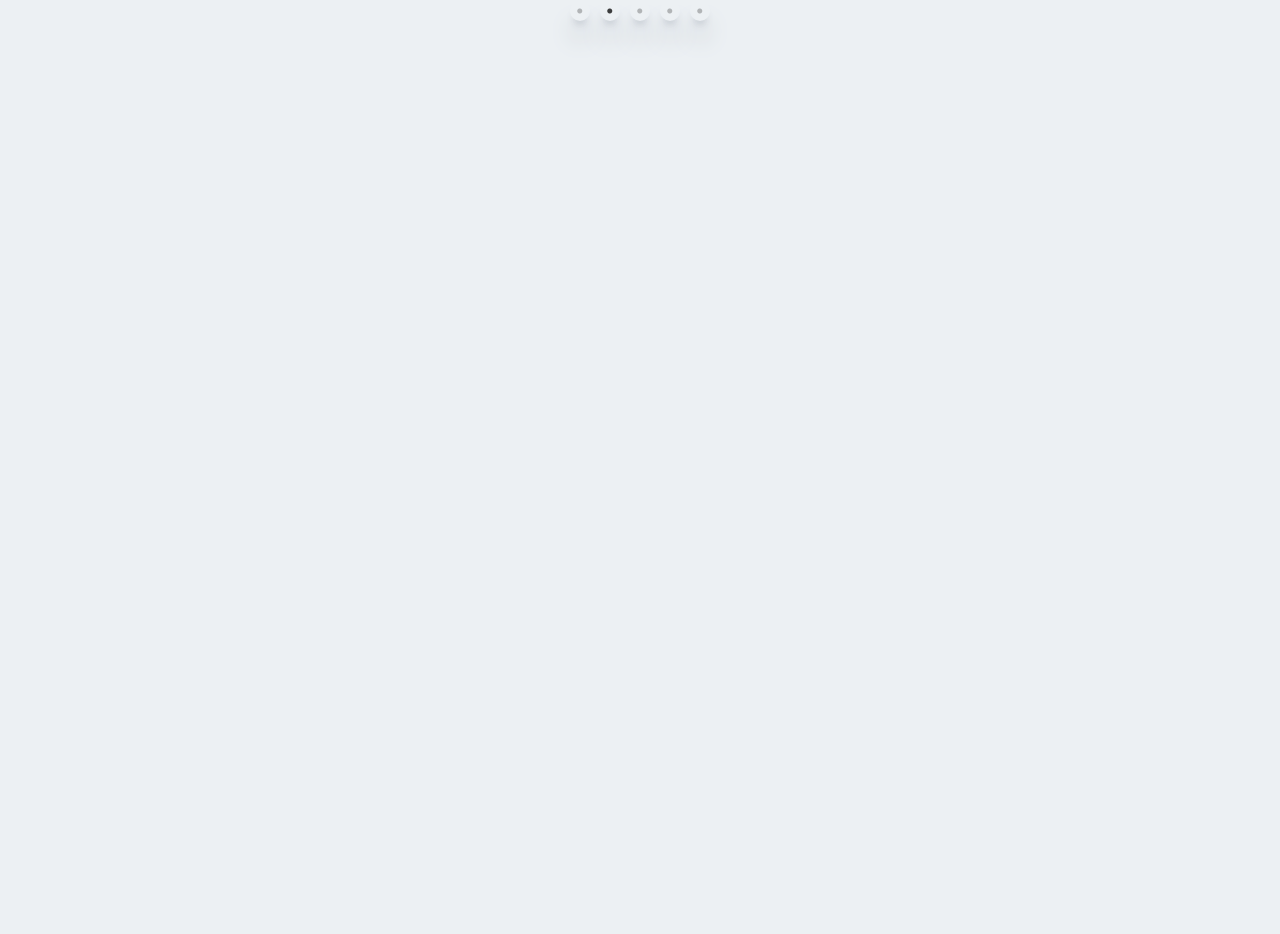
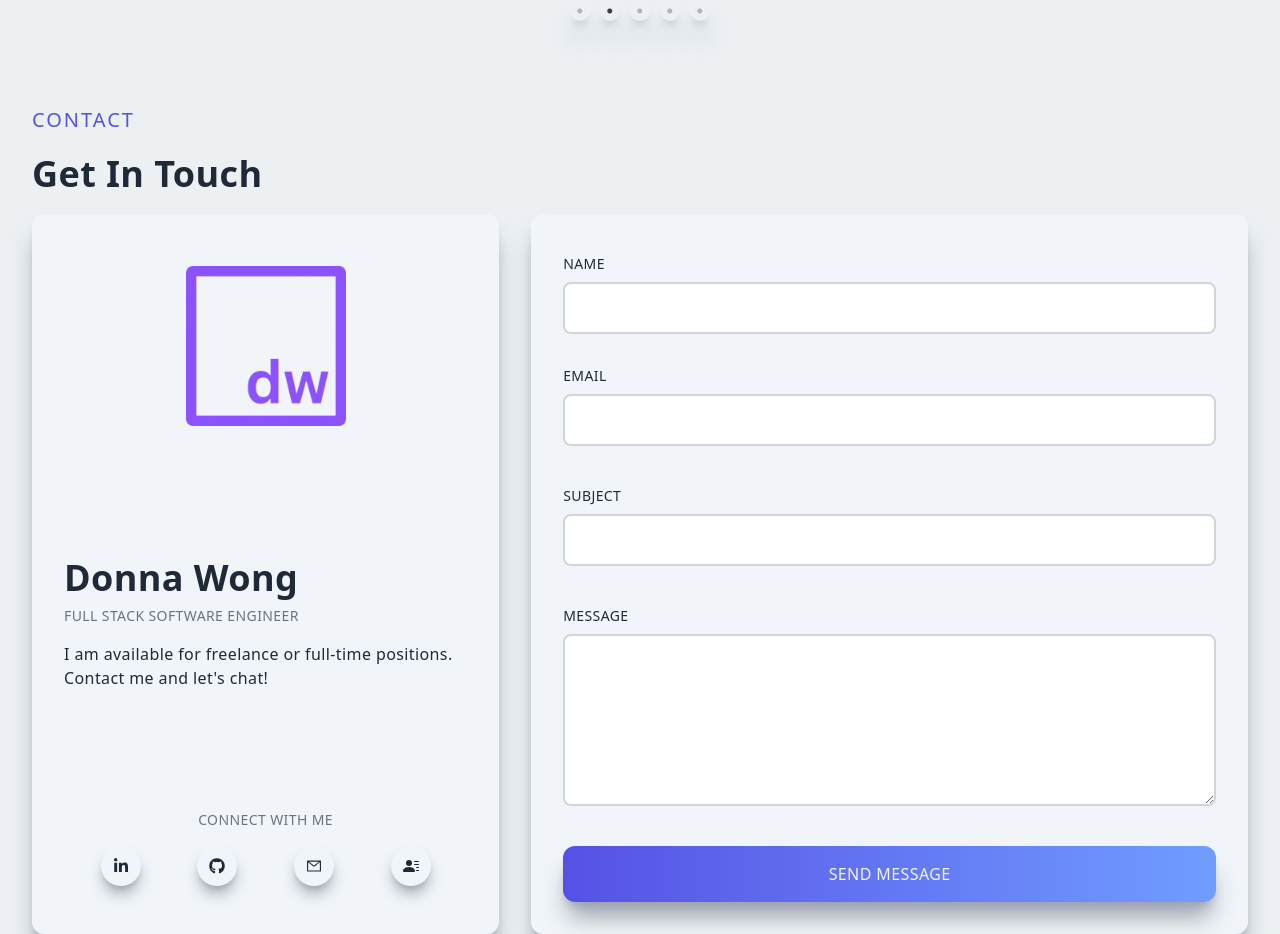
Before and after one commit to donnatopia/portfolio, a Next.js app: page / in a window 1280 px wide. Shown: the part 3080-4014 px from the top of the page. Before the commit the page ends 3200 px from the top, so only its background shows below. Built offline with nearby package versions, Linux system fonts and the light colour scheme.

Commit message:
created contact framework

```diff
--- /dev/null
+++ b/components/Contact/Socials.jsx
@@ -0,0 +1,26 @@
+import React from 'react';
+import { AiOutlineMail } from 'react-icons/ai';
+import { FaLinkedinIn, FaGithub } from 'react-icons/fa';
+import { BsFillPersonLinesFill } from 'react-icons/bs';
+
+export default function Socials() {
+  return (
+    <div>
+      <p className='uppercase text-gray-500 text-sm text-center'>Connect with Me</p>
+      <div className='flex items-center justify-between max-w-[330px] m-auto py-4'>
+        <div className='rounded-full shadow-lg shadow-gray-400 p-3 cursor-pointer hover:scale-105 ease-in duration-300'>
+          <FaLinkedinIn />
+        </div>
+        <div className='rounded-full shadow-lg shadow-gray-400 p-3 cursor-pointer hover:scale-105 ease-in duration-300'>
+          <FaGithub />
+        </div>
+        <div className='rounded-full shadow-lg shadow-gray-400 p-3 cursor-pointer hover:scale-105 ease-in duration-300'>
+          <AiOutlineMail />
+        </div>
+        <div className='rounded-full shadow-lg shadow-gray-400 p-3 cursor-pointer hover:scale-105 ease-in duration-300'>
+          <BsFillPersonLinesFill />
+        </div>
+      </div>
+    </div>
+  )
+}
--- /dev/null
+++ b/components/Contact/index.jsx
@@ -0,0 +1,49 @@
+import React from 'react';
+import Image from 'next/image';
+import { Section } from '../index.js';
+import Socials from './Socials.jsx';
+
+export default function Contact() {
+  return (
+    <Section title='Contact' subtitle='Get In Touch'>
+      <div className='grid lg:grid-cols-5 gap-8'>
+        <div className='col-span-3 lg:col-span-2 w-full h0full shadow-xl shadow-gray-400 rounded-xl p-4 bg-slate-100'>
+          <div className='lg:p-4 h-full flex flex-col justify-between'>
+            <div className='flex justify-center'>
+              <Image className='round' src='/assets/navLogo.png' alt='logo' width='200' height='200'/>
+            </div>
+            <div>
+              <h2 className='py-2'>Donna Wong</h2>
+              <p className='uppercase text-gray-500 text-sm'>Full Stack Software Engineer</p>
+              <p className='py-4'>I am available for freelance or full-time positions. Contact me and let&apos;s chat!</p>
+            </div>
+            <Socials />
+          </div>
+        </div>
+        <div className='col-span-3 w-full h-auto shadow-xl shadow-gray-400 bg-slate-100 rounded-xl lg:p-4'>
+          <form>
+            <div className='grid gap-4 w-full p-4'>
+              <div className='flex flex-col'>
+                <label className='uppercase text-sm py-2'>Name</label>
+                <input className='border-2 rounded-lg p-3 flex border-gray-300' type='text' name='name' />
+              </div>
+              <div className='flex flex-col py-2'>
+                <label className='uppercase text-sm py-2'>Email</label>
+                <input className='border-2 rounded-lg p-3 flex border-gray-300' type='email' name='email' />
+              </div>
+              <div className='flex flex-col py-2'>
+                <label className='uppercase text-sm py-2'>Subject</label>
+                <input className='border-2 rounded-lg p-3 flex border-gray-300' type='text' name='subject' />
+              </div>
+              <div className='flex flex-col py-2'>
+                <label className='uppercase text-sm py-2'>Message</label>
+                <textarea className='border-2 rounded-lg p-3 flex border-gray-300' rows='6' name='message' />
+              </div>
+              <button className='w-full p-4 text-gray-100 mt-4'>Send Message</button>
+            </div>
+          </form>
+        </div>
+      </div>
+    </Section>
+  )
+}
--- a/components/index.js
+++ b/components/index.js
@@ -7,3 +7,4 @@ export { default as Main } from './Main';
 export { default as Navbar } from './Navbar';
 export { default as Skills } from './Skills';
 export { default as Projects } from './Projects';
+export { default as Contact } from './Contact';
--- a/src/pages/index.js
+++ b/src/pages/index.js
@@ -1,6 +1,6 @@
 import Head from 'next/head';
 import Image from 'next/image';
-import { Navbar, Main, About, Skills, Projects } from '../../components';
+import { Navbar, Main, About, Skills, Projects, Contact } from '../../components';
 
 export default function Home() {
   return (
@@ -26,6 +26,7 @@ export default function Home() {
     <About />
     <Skills />
     <Projects />
+    <Contact />
    </div>
   )
 }
```
